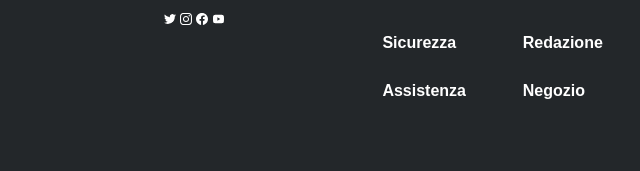
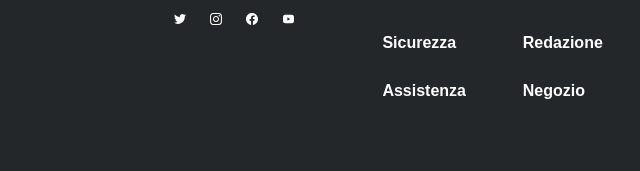
Before and after one commit to DenuccioDiego/htmlcss-discord, a plain HTML site: page index.html in a window 1280 px wide. Shown: the part 5567-5738 px from the top of the page, 86-726 px from the left. Drawn offline with Linux system fonts and the light colour scheme.

Commit message:
Esercizio completato

```diff
--- a/style.css
+++ b/style.css
@@ -281,8 +281,10 @@ footer li{
 
 .social img{
      width: 7%;
-     margin-top: 20px;
+     margin: 20px 10px;
+
 }
+
 #freccia_menù{
      border: solid white;
      border-width: 0 3px 3px 0;
```
